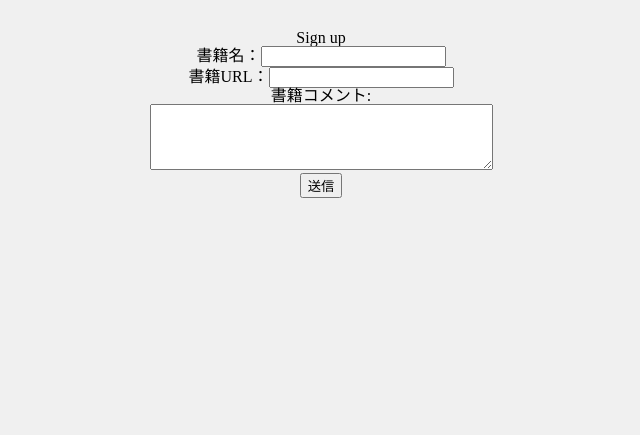
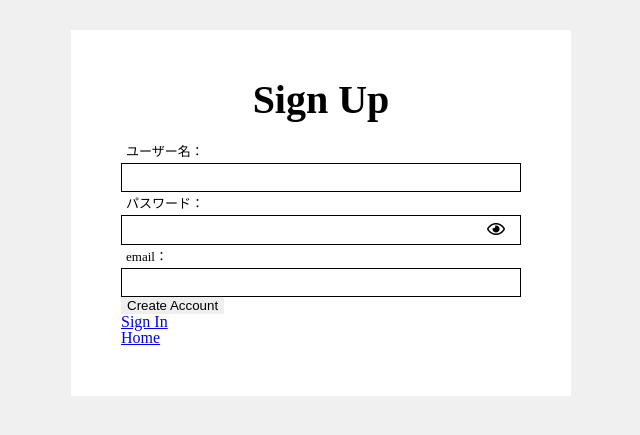
Before and after one commit to green-ka/camp_test4, a PHP site: page /insert_screen.php in a window 1280 px wide. Shown: the top 435 px of the page, without its empty margins (319-959 px from the left). Run offline with PHP 8.4, Linux system fonts and the light colour scheme; some libraries are stand-ins or nearby versions.

Commit message:
ログイン画面の完成、新規登録画面の大枠作成

```diff
--- a/css/insert.css
+++ b/css/insert.css
@@ -0,0 +1,34 @@
+@charset "utf-8";
+body {
+  width: 500px;
+  margin: 30px auto;
+  background-color: #f0f0f0;
+}
+.insert_form {
+  background-color: #fff;
+  padding: 50px;
+}
+.title {
+  font-size: 40px;
+  font-weight: bold;
+  margin: 30px auto 20px;
+  font-family: "Segoe Script";
+}
+label {
+  display: inline-block;
+  margin: 5px;
+  font-size: 13px;
+}
+.box {
+  border: 1px solid;
+  padding: 5px;
+}
+input {
+  border: none;
+}
+input:focus {
+  outline: none;
+}
+.field-icon {
+  margin-left: 175px;
+}
--- a/css/login.css
+++ b/css/login.css
@@ -20,11 +20,13 @@ body {
   margin: 20px auto 20px;
   padding: 0.8em;
   width: 200px;
-  border-radius: 10px;
+  border-radius: 1px;
   box-shadow: none;
 }
 input:focus {
   outline: none;
+  border-image-slice: 1;
+  border-image-source: linear-gradient(to left, #743ad5, #d53a9d);
 }
 
 /* Loginボタン */
@@ -68,7 +70,7 @@ input:focus {
 
 .link a {
   color: #000;
-  font-family: "Meiryo UI";
+  font-family: "Segoe UI Symbol";
   padding: 10px;
   text-decoration: none;
   position: relative;
@@ -101,3 +103,10 @@ input:focus {
   color: red;
   font-size: 13px;
 }
+
+.a {
+  background: linear-gradient(110deg, #ffd800, #ff0000 45%, #ffd800);
+  -webkit-background-clip: text;
+  -webkit-text-fill-color: rgba(255, 255, 255, 0);
+  color: #ff0000;
+}
--- a/insert_screen.php
+++ b/insert_screen.php
@@ -1,24 +1,41 @@
 <!DOCTYPE html>
-<html lang="en">
+<html lang="ja">
 <head>
     <meta charset="UTF-8">
     <meta name="viewport" content="width=device-width, initial-scale=1.0">
     <title>新規登録</title>
     <link href="css/reset.css" rel="stylesheet">
-    <link href="css/login.css" rel="stylesheet">
+    <link href="css/insert.css" rel="stylesheet">
     <link href="https://use.fontawesome.com/releases/v5.6.1/css/all.css" rel="stylesheet">
 </head>
 <body>
-<form method="post" action="insert.php">
-  <div class="">
-   <fieldset>
-    <legend>Sign up</legend>
-     <label>書籍名：<input type="text" name="book_name"></label><br>
-     <label>書籍URL：<input type="text" name="book_url"></label><br>
-     <label>書籍コメント:<br/><textArea name="book_comment" rows="4" cols="40"></textArea></label><br>
-     <input type="submit" value="送信">
-    </fieldset>
-  </div>
+<div class="insert_form">
+    <form method="post" action="insert.php" autocomplete="off">
+        <fieldset>
+        <legend class="title">Sign Up</legend>
+        <label>ユーザー名：</label>
+        <p class="box">
+            <input type="text" name="new_username" required>
+        </p>
+        <label>パスワード：</label>
+        <p class="box">
+            <input type="text" name="new_password" required>
+            <span class="field-icon">
+                <i class="far fa-eye toggle-password"></i>
+            </span>
+        </p>
+        <label>email：</label>
+        <p class="box">
+                <input type="email" name="email">
+        </p>
+
+        <input type="submit" value="Create Account">
+        </fieldset>
 </form>
+<p class="link"><a href="login_screen.php">Sign In</a></p>
+<p class="link"><a href="index.php">Home</a></p>
+</div>
+<script src="https://ajax.googleapis.com/ajax/libs/jquery/1.12.4/jquery.min.js"></script>
+<script src="js/app.js"></script>
 </body>
 </html>
--- a/js/app.js
+++ b/js/app.js
@@ -1,9 +1,7 @@
 $(function () {
   $(".arrow_btn").on("click", function (e) {
-    if (php.error_msg != "") {
-      php.error_msg = "";
-      $(".error").html("<p class='error'>" + php.error_msg + "</p>");
-    }
+    php.error_msg = "";
+    $(".error").html("<p class='error'><p>");
     if ($("#name").val() == null || $("#name").val() == "") {
       $("#error_pass").html("<p id='error_pass'><p>");
       $("#error_name").html("※ユーザー名を入力してください");
@@ -15,3 +13,24 @@ $(function () {
     }
   });
 });
+
+// パスワードの表示・非表示切替
+$(".toggle-password").click(function () {
+  // iconの切り替え
+  if ($(this).hasClass("far fa-eye")) {
+    $(this).toggleClass();
+    $(this).toggleClass("far fa-eye-slash toggle-password");
+  } else {
+    $(this).toggleClass();
+    $(this).toggleClass("far fa-eye toggle-password");
+  }
+
+  // 入力フォームの取得
+  let input = $(this).parent().prev("input");
+  // type切替
+  if (input.attr("type") == "password") {
+    input.attr("type", "text");
+  } else {
+    input.attr("type", "password");
+  }
+});
```
Also changed, not shown: login.php (+3 -8 lines), login_screen.php (+6 -6 lines).
